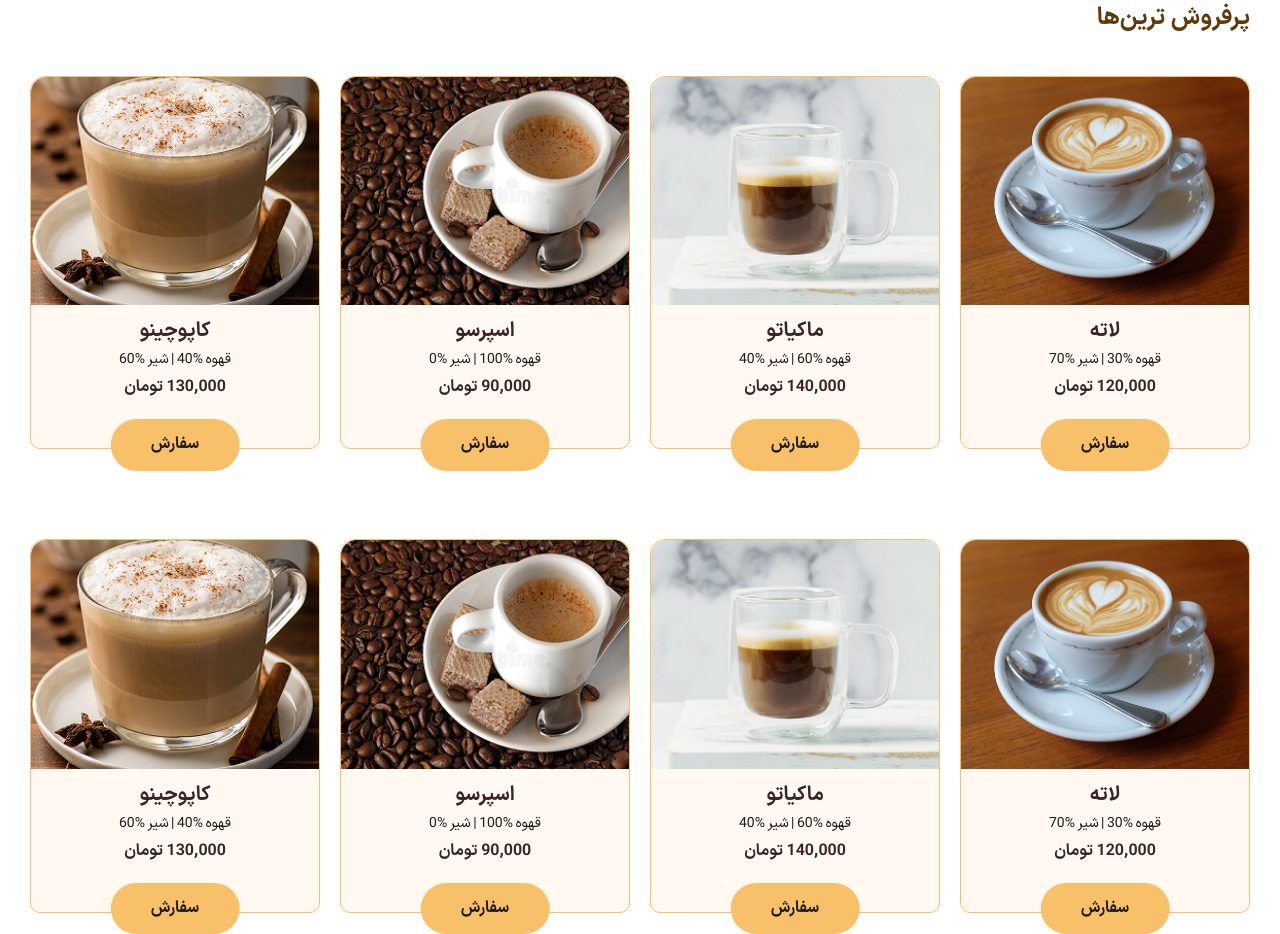
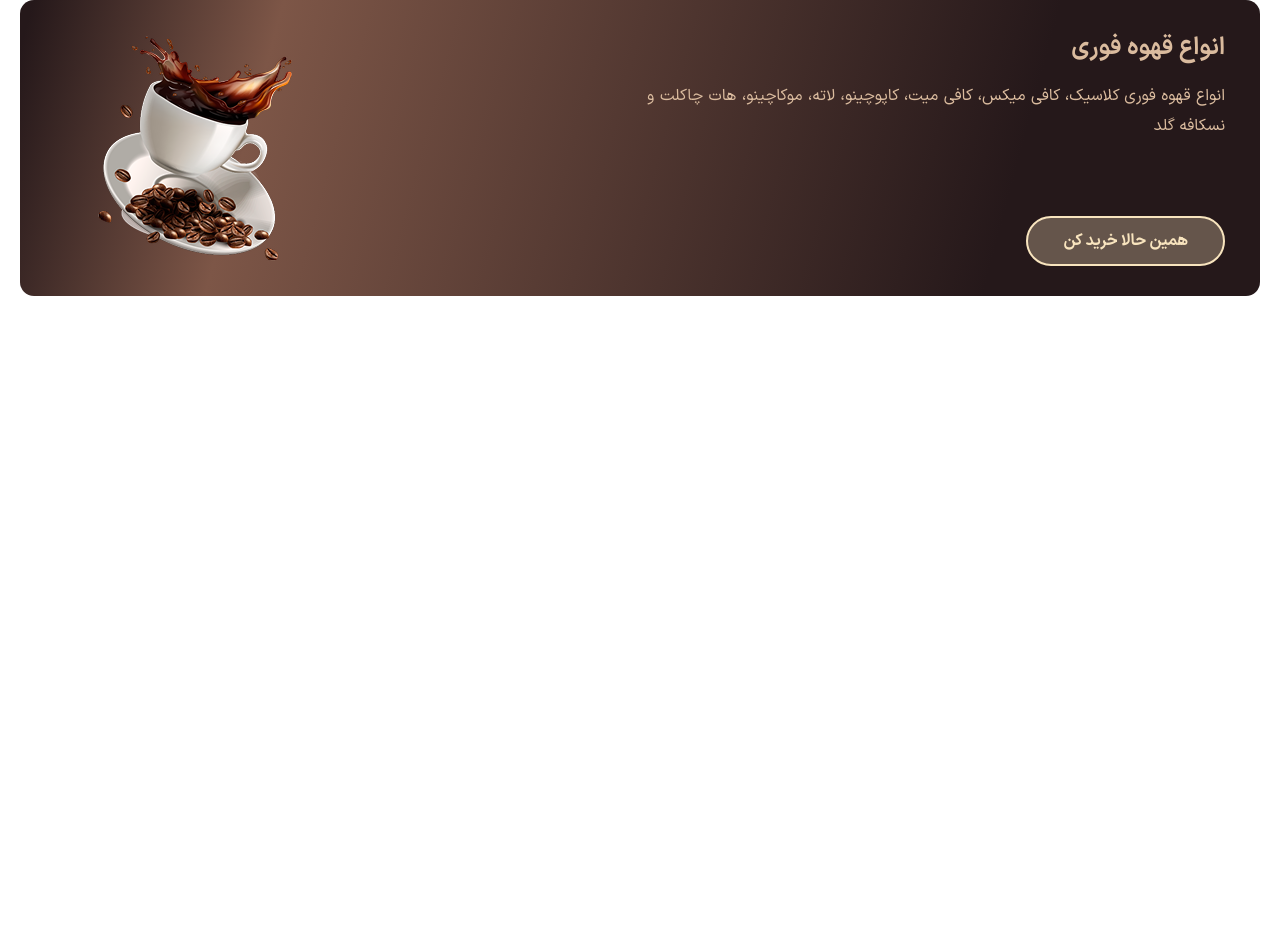
Before and after one commit to gnumobin/coffee-shop, a React (Vite) app: page / in a window 1280 px wide. After the commit the page ends 800 px from the top, so only its background shows below. Built offline with nearby package versions, Linux system fonts and the light colour scheme.

Commit message:
feat: add CTA(section) component

```diff
--- a/src/App.jsx
+++ b/src/App.jsx
@@ -1,5 +1,6 @@
 import Button from "./components/Button";
 import Categories from "./components/Categories/Categories";
+import Cta from "./components/Cta";
 import Products from "./components/Products/Products";
 import Testimonials from "./components/Testimonials/Testimonials";
 
@@ -7,8 +8,9 @@ function App() {
   return (
     <>
       {/* <Categories /> */}
-      <Products />
+      {/* <Products /> */}
       {/* <Testimonials /> */}
+      <Cta />
     </>
   );
 }
--- /dev/null
+++ b/src/components/Cta.jsx
@@ -0,0 +1,33 @@
+import Button from "./Button";
+import Picture from "../assets/img/etc/cupThrown.png";
+
+const Cta = () => {
+  return (
+    <section className="container flex gradient-brown rounded-[var(--rounded-2xl)] justify-between items-center text-bright-shade-2 py-12 px-14 ">
+      {/* Caption */}
+      <div className="w-1/2">
+        <h2 className="heading-secondary text-inherit">انواع قهوه فوری</h2>
+        <p className="mt-6 mb-10 text-2xl leading-12">
+          انواع قهوه فوری کلاسیک، کافی میکس، کافی میت، کاپوچینو، لاته، موکاچینو،
+          هات چاکلت و نسکافه گلد
+        </p>
+        <Button primary={false} className="mt-20">
+          همین حالا خرید کن
+        </Button>
+      </div>
+      {/* Image */}
+      <img
+        src={Picture}
+        alt="a cup of coffee thrown into the air"
+        width={282}
+        height={228}
+        loading="lazy"
+        decoding="async"
+        draggable="false"
+        className="h-full"
+      />
+    </section>
+  );
+};
+
+export default Cta;
--- a/src/style/index.css
+++ b/src/style/index.css
@@ -3,12 +3,14 @@
 @theme {
   --color-primary: #25181a;
   --color-primary-tint-1: #392624;
+  --color-primary-tint-2: #7d5647;
   --color-primary-shade-1: #26181a;
   --color-title: #603809;
   --color-secondary: #f8e4be;
   --color-secondary-tint-1: rgba(247, 225, 188, 0.3);
   --color-bright: #fff9f1;
   --color-bright-shade-1: #fff2da;
+  --color-bright-shade-2: #dabb9e;
   --color-dark: #1e1e1e;
   --color-yellow: #ffcc32;
   --color-yellow-shade-1: #f9c06a;
@@ -31,6 +33,10 @@
   background: linear-gradient(180deg, #775142 0%, #54372b 40%, #25181a 100%);
 }
 
+@utility gradient-brown {
+  background: linear-gradient(105deg, #25181a 1%, #7d5647 20%, #25181a 79%);
+}
+
 @utility heading-secondary {
   color: var(--color-title);
   font-size: 2.4rem;
```
Also changed, not shown: src/assets/img/etc/cupThrown.png (renamed from src/assets/img/pngwing 1.png).
